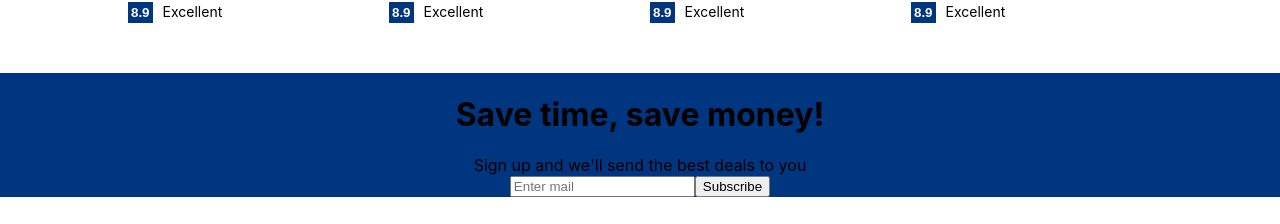
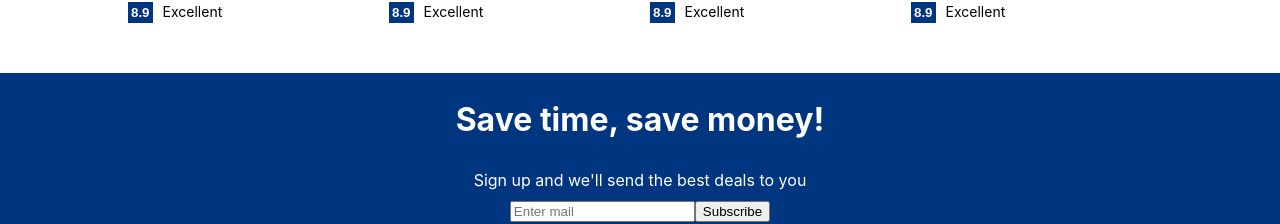
Before and after one commit to bellicose77/booking-app-clientside, a React (Create React App) app: page / in a window 1280 px wide. Shown: the part 1347-1571 px from the top of the page. Before the commit the page ends 1544 px from the top, so only its background shows below. Built offline with nearby package versions, Linux system fonts and the light colour scheme.

Commit message:
mail componet

```diff
--- a/src/components/MailList/MailList.css
+++ b/src/components/MailList/MailList.css
@@ -1,8 +1,11 @@
 .mail{
     width: 100%;
     background-color: #003580;
+    color: white;
     margin-top:50px;
     display:flex;
     flex-direction: column;
     align-items: center;
+    gap: 10px;
+    padding:5px;
 }
```
